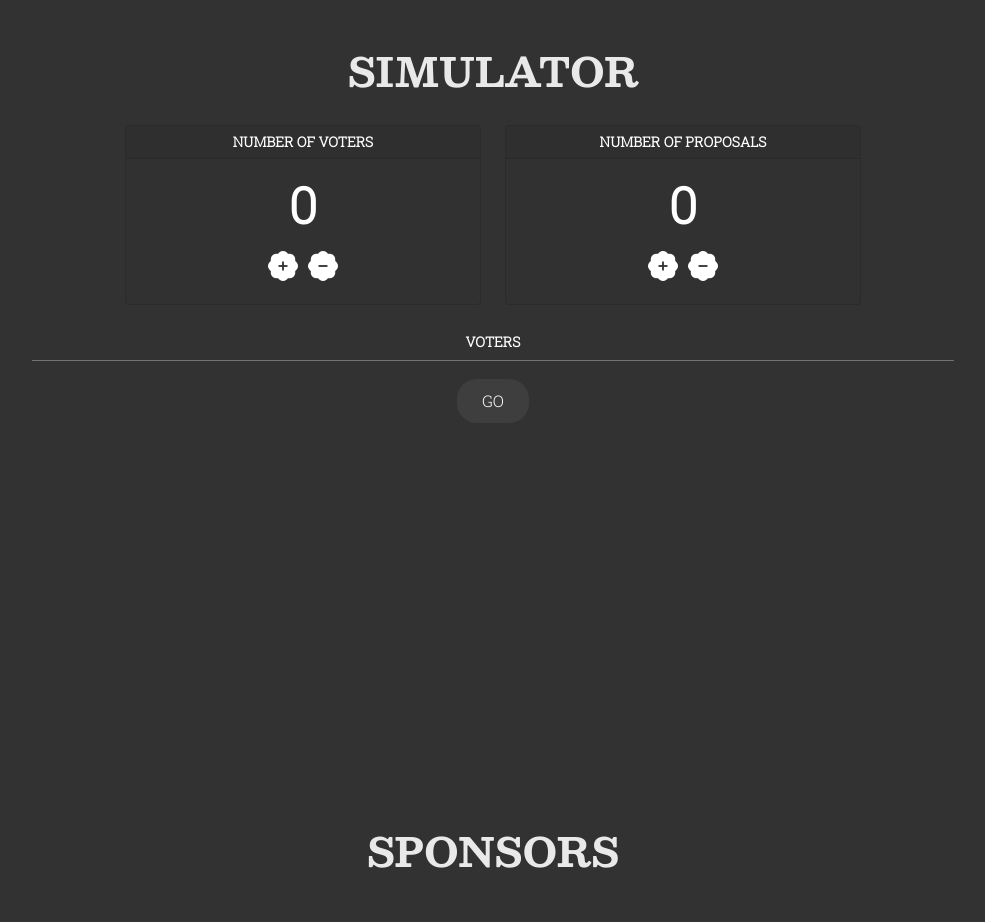
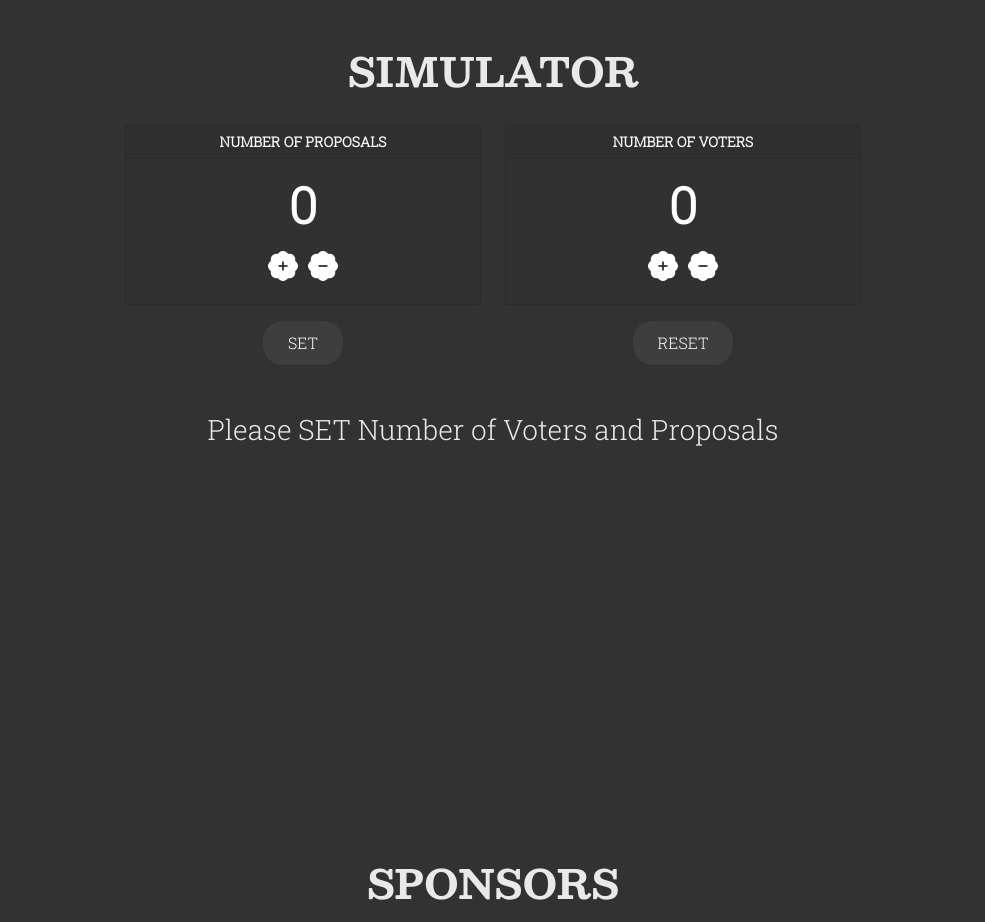
Before and after one commit to D3LAB-DAO/PQV-Calculator, a React (Create React App) app: page / in a window 1280 px wide. Shown: the part 1040-1962 px from the top of the page, without its empty margins (147-1132 px from the left). Built offline with nearby package versions, Linux system fonts and the light colour scheme.

Commit message:
fixed bugs

```diff
--- a/src/components/pqv.js
+++ b/src/components/pqv.js
@@ -19,14 +19,25 @@ let isLoading = false;
 const PQV = () => {
   // In this code, variable Proj means Proposal.
   const [projList, setProjList] = useState([]);
+  const [viewProjList, setViewProjList] = useState([]);
+  const [projLength, setProjLength] = useState(0);
+
   const [voterList, setVoterList] = useState([]);
+  const [viewVoterList, setViewVoterList] = useState([]);
+  const [voterLength, setVoterLength] = useState(0);
+
   const [linearResult, setLinearResult] = useState([]);
   const [QVResult, setQVResult] = useState([]);
   const [sybilResult, setSybilResult] = useState([]);
   const [EQVResult, setEQVResult] = useState([]);
   const [PQVResult, setPQVResult] = useState([]);
 
-  useEffect(() => {}, []);
+  const [isSet, setIsSet] = useState(false);
+
+  useEffect(() => {
+    console.log("voterList: ", voterList);
+    console.log("viewVoterList: ", viewVoterList);
+  }, [voterList, viewVoterList]);
 
   const addVoterList = () => {
     const tmp = [
@@ -36,12 +47,18 @@ const PQV = () => {
         projList: projList,
       },
     ];
+
+    if (voterLength < 10) setVoterLength(voterLength + 1);
+
     setVoterList(tmp);
   };
 
   const removeVoterList = () => {
     const tmp = [...voterList];
     tmp.pop();
+
+    if (voterLength > 0) setVoterLength(voterLength - 1);
+
     setVoterList(tmp);
   };
 
@@ -54,15 +71,18 @@ const PQV = () => {
         projVoting: "",
       },
     ];
+
+    if (projLength < 10) setProjLength(projLength + 1);
+
     setProjList(tmp);
-
-    const ttmp = [...voterList];
-    setVoterList(ttmp);
   };
 
   const removeProjList = () => {
     const tmp = [...projList];
     tmp.pop();
+
+    if (projLength > 0) setProjLength(projLength - 1);
+
     setProjList(tmp);
   };
 
@@ -88,6 +108,7 @@ const PQV = () => {
         resultPQV[e.index] += calPQV(e.projVoting, sumVoting[e.index]);
       });
     });
+
     resultEQV.forEach((index) => {
       resultEQV[index] /= sumVoting[index] === 0 ? 1 : sumVoting[index];
     });
@@ -97,6 +118,23 @@ const PQV = () => {
     setSybilResult(resultSybil.map((num) => num.toFixed(2)));
     setEQVResult(resultEQV.map((num) => num.toFixed(2)));
     setPQVResult(resultPQV.map((num) => num.toFixed(2)));
+  };
+
+  const setList = () => {
+    setViewVoterList([...voterList]);
+    setViewProjList([...projList]);
+
+    setIsSet(true);
+  };
+
+  const resetList = () => {
+    setVoterList([]);
+    setProjList([]);
+
+    setVoterLength(0);
+    setProjLength(0);
+
+    setIsSet(false);
   };
 
   const popupVoterAlert = () => {
@@ -118,9 +156,29 @@ const PQV = () => {
             <div className="col-lg-1 col-xl-2"></div>
             <div className="col col-lg-5 col-xl-4">
               <div className="card bg-darkgray">
+                <h5 className="card-header">NUMBER OF PROPOSALS</h5>
+                <div className="card-body">
+                  <h5 className="card-title">{projLength}</h5>
+                  <div>
+                    <i
+                      className="bi bi-patch-plus-fill btn-icon btn-icon-padding btn-icon-active"
+                      onClick={
+                        projList.length < 10 ? addProjList : popupProjAlert
+                      }
+                    ></i>
+                    <i
+                      className="bi bi-patch-minus-fill btn-icon btn-icon-active"
+                      onClick={removeProjList}
+                    ></i>
+                  </div>
+                </div>
+              </div>
+            </div>
+            <div className="col col-lg-5 col-xl-4">
+              <div className="card bg-darkgray">
                 <h5 className="card-header">NUMBER OF VOTERS</h5>
                 <div className="card-body">
-                  <h5 className="card-title">{voterList.length}</h5>
+                  <h5 className="card-title">{voterLength}</h5>
                   <div>
                     <i
                       className="bi bi-patch-plus-fill btn-icon btn-icon-padding btn-icon-active"
@@ -136,42 +194,48 @@ const PQV = () => {
                 </div>
               </div>
             </div>
-            <div className="col col-lg-5 col-xl-4">
-              <div className="card bg-darkgray">
-                <h5 className="card-header">NUMBER OF PROPOSALS</h5>
-                <div className="card-body">
-                  <h5 className="card-title">{projList.length}</h5>
-                  <div>
-                    <i
-                      className="bi bi-patch-plus-fill btn-icon btn-icon-padding btn-icon-active"
-                      onClick={
-                        projList.length < 10 ? addProjList : popupProjAlert
-                      }
-                    ></i>
-                    <i
-                      className="bi bi-patch-minus-fill btn-icon btn-icon-active"
-                      onClick={removeProjList}
-                    ></i>
+            <div className="col-lg-1 col-xl-2"></div>
+          </div>
+          <div className="row mt-3">
+            <div className="col-2" />
+            <div className="col">
+              <button type="button" className="btn btn-dark" onClick={setList}>
+                SET
+              </button>
+            </div>
+            <div className="col">
+              <button
+                type="button"
+                className="btn btn-dark"
+                onClick={resetList}
+              >
+                RESET
+              </button>
+            </div>
+            <div className="col-2" />
+          </div>
+          {!isSet ? (
+            <div className="row mt-5 mb-5">
+              <div className="col">
+                <h3>Please SET Number of Voters and Proposals</h3>
               </div>
             </div>
-              </div>
-            </div>
-            <div className="col-lg-1 col-xl-2"></div>
-          </div>
+          ) : (
+            <>
               <div className="row">
                 <div className="col-lg-1"></div>
                 <div className="table-responsive mt-3 col-lg">
                   <table className="table align-middle">
-                <thead className="fw-bold" key="voters">
+                    <thead className="fw-bold">
                       <tr>
                         <th>VOTERS</th>
-                    {projList.map((e) => (
+                        {viewProjList.map((e) => (
                           <th>Proposal {e.projName}</th>
                         ))}
                       </tr>
                     </thead>
                     <tbody>
-                  {voterList.map((e) => (
+                      {viewVoterList.map((e) => (
                         <VoterList index={e.index} projList={e.projList} />
                       ))}
                     </tbody>
@@ -181,11 +245,17 @@ const PQV = () => {
               </div>
               <div className="row">
                 <div className="col">
-              <button type="button" className="btn btn-dark" onClick={calList}>
+                  <button
+                    type="button"
+                    className="btn btn-dark"
+                    onClick={calList}
+                  >
                     GO
                   </button>
                 </div>
               </div>
+            </>
+          )}
         </voterListContext.Provider>
 
         <div id="result" style={isLoading ? {} : { display: "none" }}>
--- a/src/utils/voting.js
+++ b/src/utils/voting.js
@@ -71,12 +71,8 @@ export const calPQV = (data, sumVoting) => {
   const e = 1;
 
   preset.forEach((element) => {
-    console.log(element);
-    console.log(sumVoting);
     let div = Math.pow(Math.abs(Number(element)), e) / sumVoting;
-    console.log("div", div);
     if (Math.random() < div) {
-      console.log(div, "True");
       if (Number(element) >= 0) {
         result +=
           Math.pow(Math.abs(Number(element)), e) *
@@ -87,7 +83,6 @@ export const calPQV = (data, sumVoting) => {
           Math.sqrt(Math.abs(Number(element)));
       }
     } else {
-      console.log(div, "False");
     }
   });
 
```
Lines whose indentation alone changed are shown as unchanged.
